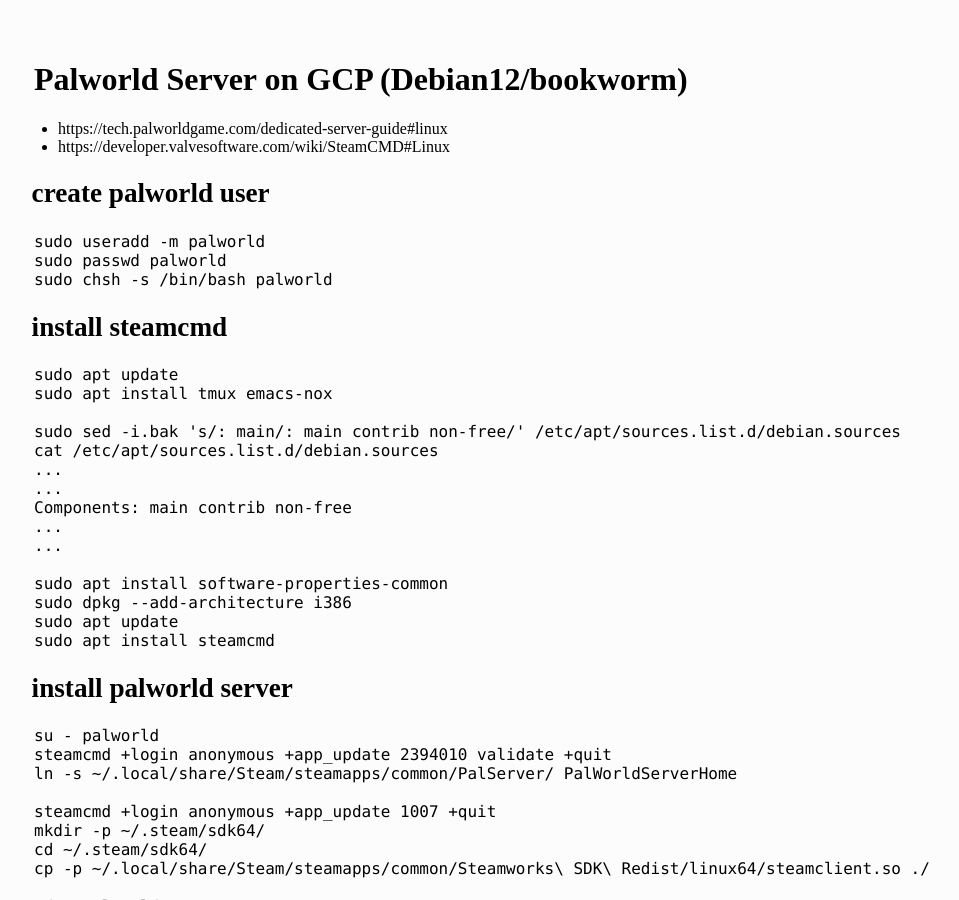
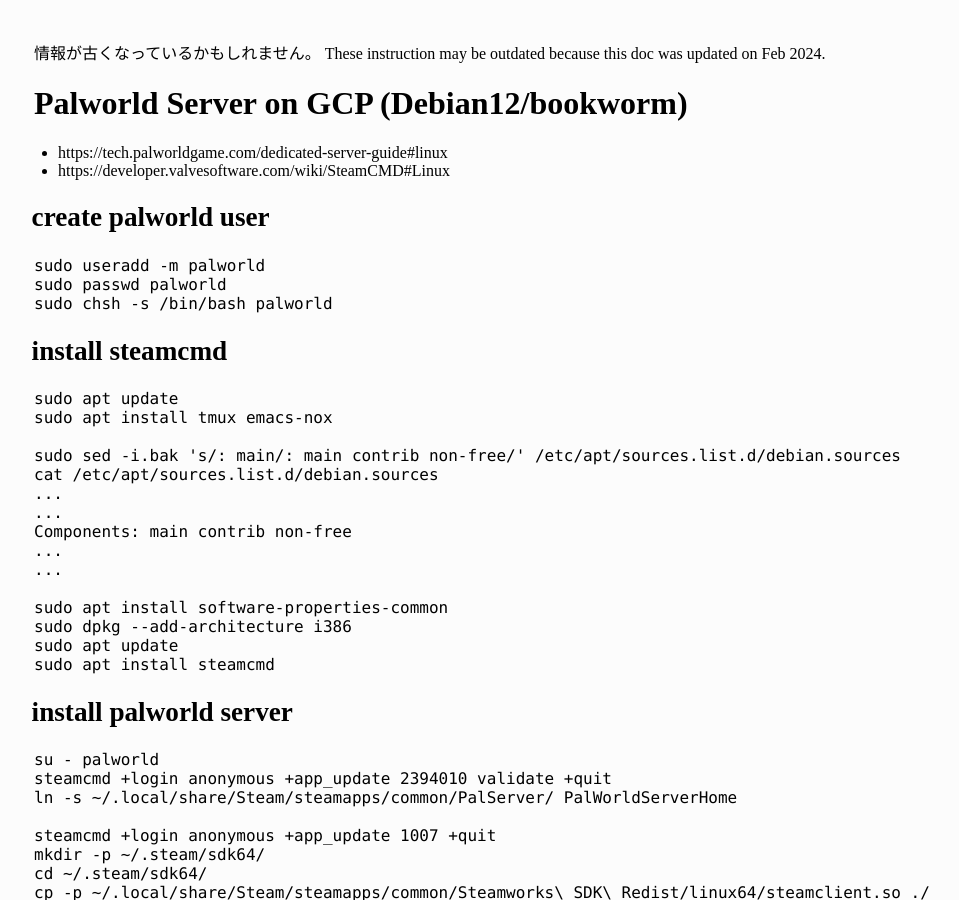
Before and after one commit to f6o/f6o.github.io, a Jekyll site: the page built from palworld-on-gcp-debian-bookworm.md, in a window 1280 px wide and 900 px high. Shown: the whole window, without its empty margins (22-981 px from the left). Built offline with Jekyll 4.4.1, drawn with Linux system fonts in a browser that asks for light colours; our own code applies the rules of GitHub Pages for plain Markdown files.

Commit message:
Update palworld-on-gcp-debian-bookworm.md

```diff
--- a/palworld-on-gcp-debian-bookworm.md
+++ b/palworld-on-gcp-debian-bookworm.md
@@ -3,6 +3,9 @@ date: 2024-02-05 18:27:51 +0900
 title: Palworld Server on GCP (Debian12/bookworm)
 tags: [debian, gcp, page]
 ---
+
+情報が古くなっているかもしれません。
+These instruction may be outdated because this doc was updated on Feb 2024.
 
 # Palworld Server on GCP (Debian12/bookworm)
 
```
